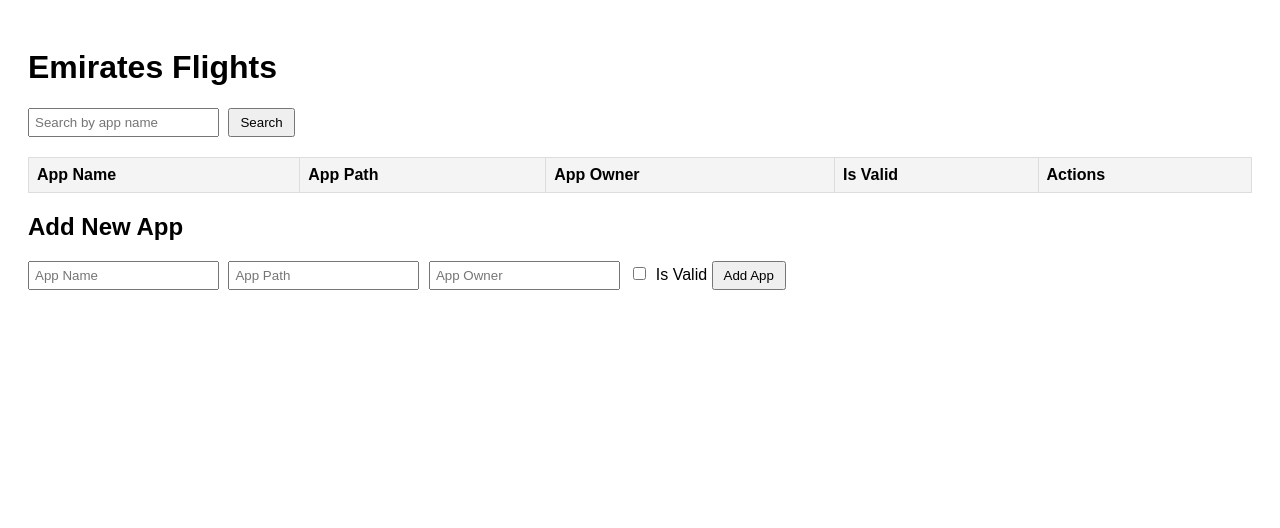
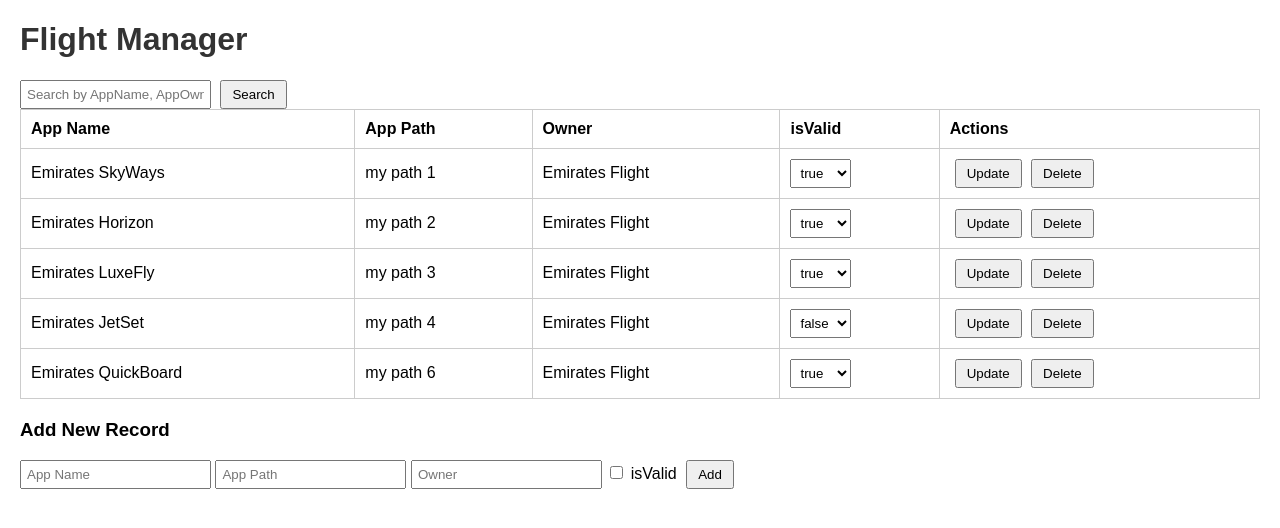
Before and after one commit to kareemElsokkary/Emirates-Airlines, a website: page index.html in a window 1280 px wide. Drawn offline with Linux system fonts and the light colour scheme; no server answers.

Commit message:
Add files via upload

```diff
--- /dev/null
+++ b/data.json
@@ -0,0 +1,42 @@
+[
+  {
+    "appName": "Emirates SkyWays",
+    "appData": {
+      "appPath": "my path 1",
+      "appOwner": "Emirates Flight",
+      "isValid": true
+    }
+  },
+  {
+    "appName": "Emirates Horizon",
+    "appData": {
+      "appPath": "my path 2",
+      "appOwner": "Emirates Flight",
+      "isValid": true
+    }
+  },
+  {
+    "appName": "Emirates LuxeFly",
+    "appData": {
+      "appPath": "my path 3",
+      "appOwner": "Emirates Flight",
+      "isValid": true
+    }
+  },
+  {
+    "appName": "Emirates JetSet",
+    "appData": {
+      "appPath": "my path 4",
+      "appOwner": "Emirates Flight",
+      "isValid": false
+    }
+  },
+  {
+    "appName": "Emirates QuickBoard",
+    "appData": {
+      "appPath": "my path 6",
+      "appOwner": "Emirates Flight",
+      "isValid": true
+    }
+  }
+]
--- a/index.html
+++ b/index.html
@@ -3,37 +3,42 @@
 <head>
     <meta charset="UTF-8">
     <meta name="viewport" content="width=device-width, initial-scale=1.0">
-    <title>Emirates Flights</title>
+    <title>Flight Manager</title>
     <link rel="stylesheet" href="style.css">
 </head>
 <body>
-<h1>Emirates Flights</h1>
+<h1>Flight Manager</h1>
 
-<input type="text" id="search" placeholder="Search by app name">
+<!-- Search -->
+<input type="text" id="search" placeholder="Search by AppName, AppOwner, or AppPath">
 <button onclick="searchData()">Search</button>
 
+<!-- Table -->
 <table id="dataTable">
     <thead>
     <tr>
         <th>App Name</th>
         <th>App Path</th>
-        <th>App Owner</th>
-        <th>Is Valid</th>
+        <th>Owner</th>
+        <th>isValid</th>
         <th>Actions</th>
     </tr>
     </thead>
     <tbody></tbody>
 </table>
-<h2>Add New App</h2>
-<div id="addForm">
-    <input type="text" id="newAppName" placeholder="App Name" readonly>
-    <input type="text" id="newAppPath" placeholder="App Path" readonly>
-    <input type="text" id="newAppOwner" placeholder="App Owner">
-    <label>
-        <input type="checkbox" id="newAppIsValid"> Is Valid
-    </label>
-    <button onclick="addNewData()">Add App</button>
-</div>
+
+<!-- Add New Record -->
+<h3>Add New Record</h3>
+<input type="text" id="newAppName" placeholder="App Name">
+<input type="text" id="newAppPath" placeholder="App Path">
+<input type="text" id="newAppOwner" placeholder="Owner">
+<label>
+    <input type="checkbox" id="newAppIsValid"> isValid
+</label>
+<button onclick="addNewData()">Add</button>
+
+<!-- Load data and script -->
+<script src="data.js"></script>
 <script src="script.js"></script>
 </body>
 </html>
--- a/script.js
+++ b/script.js
@@ -1,46 +1,50 @@
 let data = [];
 
-// Fetch data from server
+// Load JSON data from file
 async function loadData() {
-    const res = await fetch("/api/data");
-    data = await res.json();
-    displayData();
+  try {
+    const response = await fetch('data.json');
+    data = await response.json();
+    renderTable(data);
+  } catch (err) {
+    console.error("Error loading data:", err);
+  }
 }
 
-// Display data in table
-function displayData(filteredData = data) {
+// Render table
+function renderTable(arr) {
   const tbody = document.querySelector("#dataTable tbody");
   tbody.innerHTML = "";
 
-    filteredData.forEach((item, index) => {
+  arr.forEach((item, index) => {
     const row = document.createElement("tr");
     row.innerHTML = `
-            <td contenteditable="true">${item.appName}</td>
-            <td contenteditable="true">${item.appData.appPath}</td>
+      <!-- App Name and App Path are fixed, not editable -->
+      <td>${item.appName}</td>
+      <td>${item.appData.appPath}</td>
+
+      <!-- Owner is editable -->
       <td contenteditable="true">${item.appData.appOwner}</td>
-            <td><input type="checkbox" ${item.appData.isValid ? "checked" : ""}></td>
+
+      <!-- isValid is editable via select -->
       <td>
-                <button onclick="updateData(${index}, this)">Update</button>
-                <button onclick="deleteData(${index})">Delete</button>
+        <select>
+          <option value="true" ${item.appData.isValid ? "selected" : ""}>true</option>
+          <option value="false" ${!item.appData.isValid ? "selected" : ""}>false</option>
+        </select>
+      </td>
+
+      <!-- Actions: Update and Delete -->
+      <td>
+        <button onclick="updateRecord(${index}, this)">Update</button>
+        <button onclick="deleteRecord(${index})">Delete</button>
       </td>
     `;
     tbody.appendChild(row);
   });
 }
 
-// Search function
-// Search function: by appName, appOwner, or appPath
-function searchData() {
-    const query = document.getElementById("search").value.toLowerCase();
-
-    const filtered = data.filter(item =>
-        item.appName.toLowerCase().includes(query) ||                 // search by appName
-        item.appData.appOwner.toLowerCase().includes(query) ||        // search by appOwner
-        item.appData.appPath.toLowerCase().includes(query)            // search by appPath
-    );
-
-    displayData(filtered);
-}
+// Add new record
 function addNewData() {
   const appName = document.getElementById("newAppName").value.trim();
   const appPath = document.getElementById("newAppPath").value.trim();
@@ -53,19 +57,12 @@
   }
 
   const newApp = {
-        appName: appName,
-        appData: {
-            appPath: appPath,
-            appOwner: appOwner,
-            isValid: isValid
-        }
+    appName,
+    appData: { appPath, appOwner, isValid }
   };
 
-    // Add to data array
   data.push(newApp);
-
-    // Refresh table
-    displayData();
+  renderTable(data);
 
   // Clear form
   document.getElementById("newAppName").value = "";
@@ -73,36 +70,41 @@
   document.getElementById("newAppOwner").value = "";
   document.getElementById("newAppIsValid").checked = false;
 
-    alert("New app added successfully!");
+  alert("New record added successfully!");
 }
 
+// Update editable fields only (Owner and isValid)
+function updateRecord(index, button) {
+  const row = button.closest("tr");
+  const appOwner = row.cells[2].innerText.trim();                 // editable
+  const isValid = row.cells[3].querySelector("select").value === "true"; // editable
 
-// Update record
-async function updateData(index, button) {
-    const row = button.closest("tr");
-    const updated = {
-        appName: row.cells[0].innerText,
-        appData: {
-            appPath: row.cells[1].innerText,
-            appOwner: row.cells[2].innerText,
-            isValid: row.cells[3].querySelector("input").checked
-        }
-    };
+  data[index].appData.appOwner = appOwner;
+  data[index].appData.isValid = isValid;
 
-    await fetch(`/api/data/${index}`, {
-        method: "PUT",
-        headers: { "Content-Type": "application/json" },
-        body: JSON.stringify(updated)
-    });
-
-    loadData();
+  renderTable(data);
+  alert("Record updated successfully!");
 }
 
-// Delete record
-async function deleteData(index) {
-    await fetch(`/api/data/${index}`, { method: "DELETE" });
-    loadData();
+// Delete a record
+function deleteRecord(index) {
+  if (confirm("Are you sure you want to delete this record?")) {
+    data.splice(index, 1);
+    renderTable(data);
+  }
+}
+
+// Search by Owner
+function searchData() {
+  const owner = document.getElementById("searchOwner").value.toLowerCase();
+  const filtered = data.filter(d => d.appData.appOwner.toLowerCase().includes(owner));
+  renderTable(filtered);
+}
+
+// Reset table
+function resetTable() {
+  renderTable(data);
 }
 
 // Initialize
-loadData();
+window.onload = loadData;
--- a/style.css
+++ b/style.css
@@ -1,29 +1,32 @@
 body {
   font-family: Arial, sans-serif;
-    padding: 20px;
+  margin: 20px;
 }
 
-input {
-    padding: 5px;
-    margin-right: 5px;
-}
-
-button {
-    padding: 5px 10px;
+h1, h2 {
+  color: #333;
 }
 
 table {
   width: 100%;
   border-collapse: collapse;
-    margin-top: 20px;
+  margin-bottom: 20px;
+}
+
+table, th, td {
+  border: 1px solid #ccc;
 }
 
 th, td {
-    border: 1px solid #ddd;
-    padding: 8px;
+  padding: 10px;
   text-align: left;
 }
 
-th {
-    background-color: #f4f4f4;
+button {
+  margin-left: 5px;
+  padding: 5px 10px;
 }
+
+input, select {
+  padding: 5px;
+}
```
Also changed, not shown: package.json (line endings or trailing spaces), 1 other file. Lines whose indentation alone changed are shown as unchanged.
